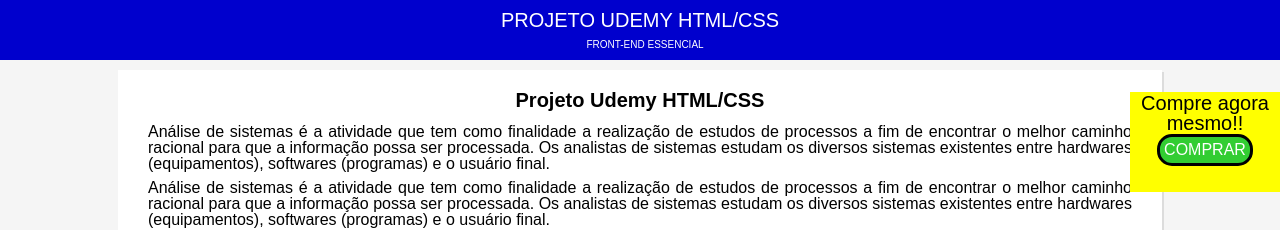
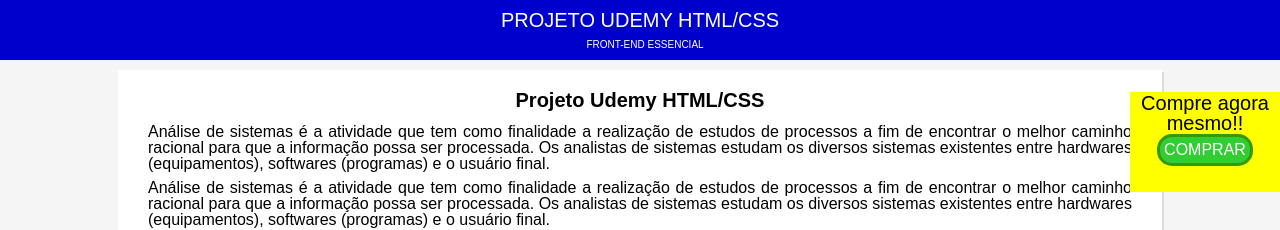
Before and after one commit to uzielmenezes/projeto-udemy-html-css, a plain HTML site: page index.html in a window 1280 px wide. Shown: the top 230 px of the page. Drawn offline with Linux system fonts and the light colour scheme.

Commit message:
Changing button's border color

```diff
--- a/style.css
+++ b/style.css
@@ -52,7 +52,7 @@ button {
 	color: #FFFFFF;
 	text-transform: uppercase;
 	box-sizing: border-box;
-	border: .3rem solid #000000;
+	border: .3rem solid rgba(50, 155, 0);
 	border-radius: 1.5rem;
 }
 
```
